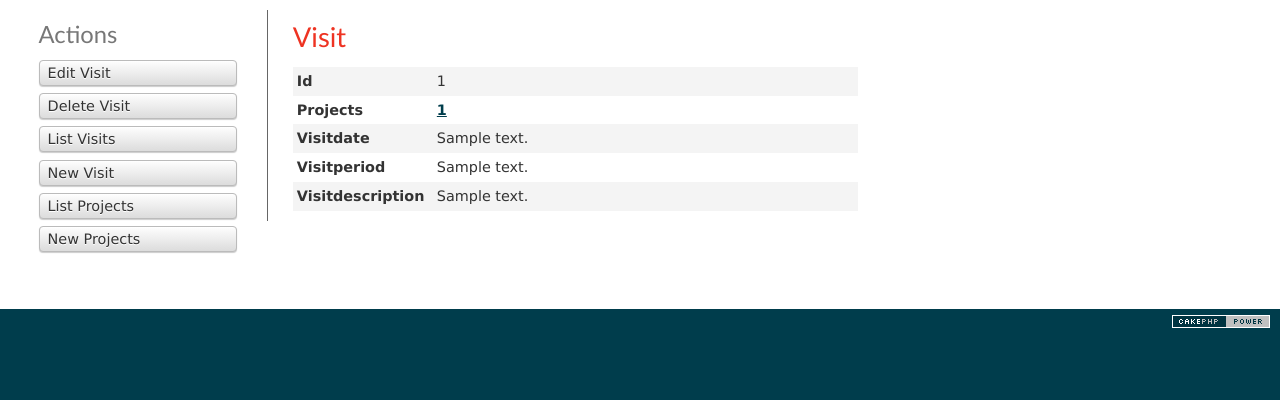
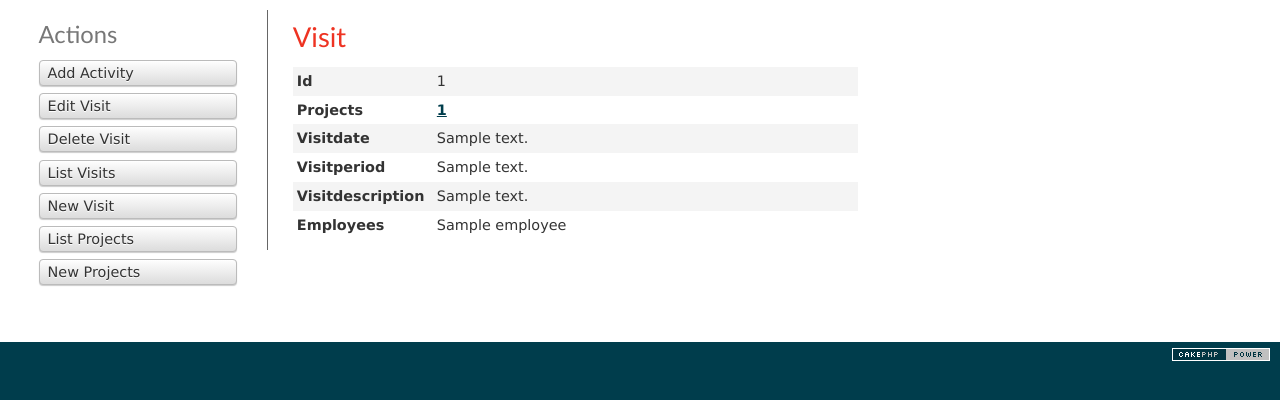
Before and after one commit to hxu68/miamiatest, a CakePHP app: the page made by app/View/Visits/view.ctp in a window 1280 px wide. Shown: the part 47-447 px from the top of the page. Run offline with PHP 8.4 and a stand-in for CakePHP, Linux system fonts and the light colour scheme; the template is opened without the code that fills it: most values are stand-ins (such as "Sample title", 1, 10 or a date in 2020); data that the repository does not hold is empty; some libraries are stand-ins or nearby versions.

Commit message:
update 2.0

```diff
--- a/app/Controller/ActivitiesVisitsController.php
+++ b/app/Controller/ActivitiesVisitController.php
@@ -5,7 +5,7 @@ App::uses('AppController', 'Controller');
  *
  * @property ActivitiesVisit $ActivitiesVisit
  */
-class ActivitiesVisitsController extends AppController {
+class ActivitiesVisitController extends AppController {
 
 /**
  * index method
@@ -47,8 +47,8 @@ class ActivitiesVisitsController extends AppController {
 				$this->Session->setFlash(__('The activities visit could not be saved. Please, try again.'));
 			}
 		}
-		$visits = $this->ActivitiesVisit->Visit->find('list');
-		$activities = $this->ActivitiesVisit->Activity->find('list');
+		$visits = $this->ActivitiesVisit->Visits->find('list');
+		$activities = $this->ActivitiesVisit->Activities->find('list');
 		$this->set(compact('visits', 'activities'));
 	}
 
--- a/app/Controller/ProjectsController.php
+++ b/app/Controller/ProjectsController.php
@@ -73,7 +73,7 @@ class ProjectsController extends AppController {
 			$options = array('conditions' => array('Project.' . $this->Project->primaryKey => $id));
 			$this->request->data = $this->Project->find('first', $options);
 		}
-		$clients = $this->Project->Client->find('list');
+		$clients = $this->Project->Clients->find('list');
 		$this->set(compact('clients'));
 	}
 
--- a/app/Controller/VisitsController.php
+++ b/app/Controller/VisitsController.php
@@ -47,6 +47,8 @@ class VisitsController extends AppController {
 				$this->Session->setFlash(__('The visit could not be saved. Please, try again.'));
 			}
 		}
+        $employees = $this->Employees->find();
+        $this->set(compact('employees'));
 		$projects = $this->Visit->Projects->find('list');
 		$this->set(compact('projects'));
 	}
--- a/app/View/ActivitiesVisits/add.ctp
+++ b/app/View/ActivitiesVisit/add.ctp
@@ -3,7 +3,7 @@
 	<fieldset>
 		<legend><?php echo __('Add Activities Visit'); ?></legend>
 	<?php
-		echo $this->Form->input('Visits_id');
+		echo $this->Form->input('Visits_id',array('default'=>$this->request->params['pass']));
 		echo $this->Form->input('Activities_id');
 		echo $this->Form->input('completed');
 		echo $this->Form->input('quantity');
--- a/app/View/Visits/view.ctp
+++ b/app/View/Visits/view.ctp
@@ -26,13 +26,22 @@
 			<?php echo h($visit['Visit']['visitdescription']); ?>
 			&nbsp;
 		</dd>
+        <dt><?php echo __('Employees'); ?></dt>
+        <dd>
+            <?php foreach ($employees as $employee):
+                if($employee['Employee']['id']== 1)
+                    echo h($employee['Employee']['givenname']);
+            endforeach; ?>
+            &nbsp;
+        </dd>
 	</dl>
 </div>
 <div class="actions">
 	<h3><?php echo __('Actions'); ?></h3>
 	<ul>
+        <li><?php echo $this->Html->link(__('Add Activity'), array('controller'=>'ActivitiesVisit','action' => 'add', $visit['Visit']['id'])); ?> </li>
 		<li><?php echo $this->Html->link(__('Edit Visit'), array('action' => 'edit', $visit['Visit']['id'])); ?> </li>
-		<li><?php echo $this->Form->postLink(__('Delete Visit'), array('action' => 'delete', $visit['Visit']['id']), null, __('Are you sure you want to delete # %s?', $visit['Visit']['id'])); ?> </li>
+		<li><?php echo $this->Form->postLink(__('Delete Visit'), array('action' => 'delete', $visit['Visit']['id']), null, __('Are you sure you want to delete # %s?', $visit['Visit']['visitdate'])); ?> </li>
 		<li><?php echo $this->Html->link(__('List Visits'), array('action' => 'index')); ?> </li>
 		<li><?php echo $this->Html->link(__('New Visit'), array('action' => 'add')); ?> </li>
 		<li><?php echo $this->Html->link(__('List Projects'), array('controller' => 'projects', 'action' => 'index')); ?> </li>
```
Also changed, not shown: app/Controller/VisitsEmployeesController.php (+4 -4 lines), app/View/ActivitiesVisit/edit.ctp (renamed from app/View/ActivitiesVisits/edit.ctp), app/View/ActivitiesVisit/index.ctp (renamed from app/View/ActivitiesVisits/index.ctp), app/View/ActivitiesVisit/view.ctp (renamed from app/View/ActivitiesVisits/view.ctp).
